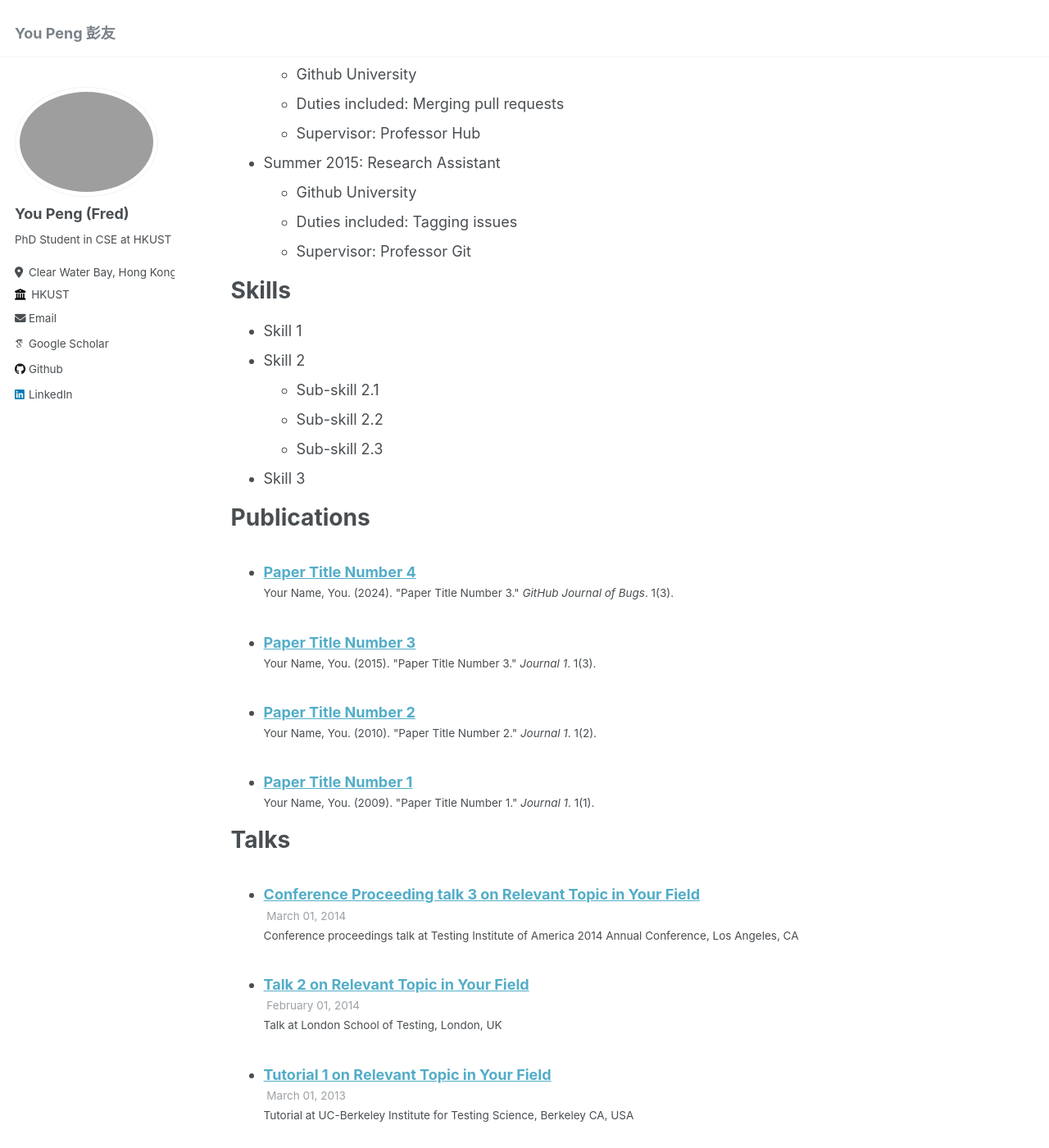
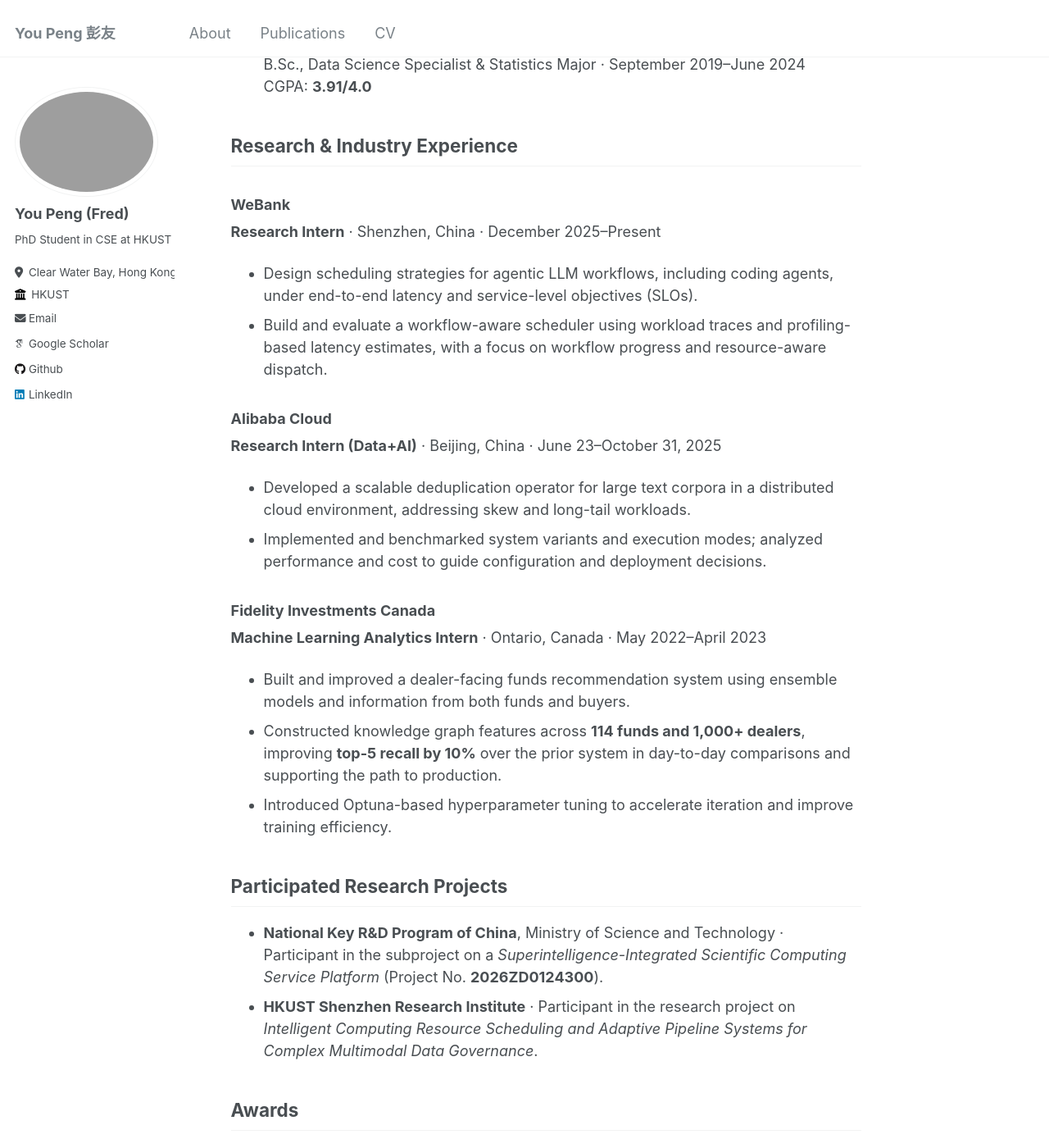
Before and after one commit to Fredooooooo/Fredooooooo.github.io, a Jekyll site: the page built from _pages/cv.md, in a window 1280 px wide and 1400 px high, scrolled down 472 px. Shown: the whole window at 82% size. Built offline with Jekyll 4.4.1, drawn with Linux system fonts in a browser that asks for light colours; some web fonts are replaced; some of the changed text lies outside the part shown.

Commit message:
Update academic homepage from latest resume

```diff
--- a/_config.yml
+++ b/_config.yml
@@ -11,7 +11,7 @@ locale                   : "en-US"
 title                    : "You Peng 彭友"
 title_separator          : "-"
 name                     : &name "You Peng"
-description              : &description "personal description"
+description              : &description "You Peng (Fred), PhD student at HKUST researching LLM serving, power-compute co-design, LLM agents, and data management."
 url                      : https://fredooooooo.github.io # the base hostname & protocol for your site e.g. "https://mmistakes.github.io"
 baseurl                  : "" # the subpath of your site, e.g. "/blog"
 repository               : "fredooooooo/fredooooooo.github.io"
@@ -28,7 +28,7 @@ author:
   location         : "Clear Water Bay, Hong Kong"
   employer         : "HKUST"
   uri              : # URL
-  email            : "fred_peng233@outlook.com"
+  email            : "fred.peng@connect.ust.hk"
 
   # Academic websites
   arxiv            : # URL - Update with the correct link to your profile
@@ -43,7 +43,7 @@ author:
   bitbucket        : # Username - Update with your username on the site
   codepen          : # Username
   dribbble         : # Username
-  github           : "https://github.com/Fredooooooo"
+  github           : "Fredooooooo"
   kaggle           : # Username
   stackoverflow    : # User number or user number and name (i.e., use "1" or "1/jeff-atwood")
 
@@ -57,7 +57,7 @@ author:
   keybase          : # Username
   instagram        : # Username
   lastfm           : # Username
-  linkedin         : ca.linkedin.com/in/you-peng/
+  linkedin         : "you-peng"
   mastodon         : # URL
   medium           : # URL
   pinterest        : # Username
--- a/_data/navigation.yml
+++ b/_data/navigation.yml
@@ -1,2 +1,8 @@
-# main links links
+# Main navigation
 main:
+  - title: "About"
+    url: /
+  - title: "Publications"
+    url: /publications/
+  - title: "CV"
+    url: /cv/
--- /dev/null
+++ b/_includes/publications.md
@@ -0,0 +1,37 @@
+<sup>*</sup> Equal contribution.
+
+{{ include.heading | default: "###" }} Peer-reviewed Publications
+
+- **Hexgen-Flow: Optimizing LLM Inference Request Scheduling for Agentic Text-to-SQL**
+  **You Peng**<sup>*</sup>, Youhe Jiang<sup>*</sup>, Wenqi Jiang, Chen Wang, Binhang Yuan.
+  **IEEE ICDE 2026** · Published.
+
+- **HexGen-3: A Fully Disaggregated LLM Serving Framework with Fine-Grained Heterogeneous Resource Autoscaling**
+  Youhe Jiang<sup>*</sup>, Wenshuang Li<sup>*</sup>, **You Peng**, Jintao Zhang, Ran Yan, Jianfei Chen, Xu Han, Fangcheng Fu, Binhang Yuan.
+  **ICML 2026** · Published.
+
+- **TQA-Bench: Evaluating LLMs for Multi-Table Question Answering**
+  Zipeng Qiu, Chenyue Li, **You Peng**, Guangxin He, Binhang Yuan, Chen Wang.
+  **IEEE Transactions on Big Data** · Accepted. [Preprint](https://doi.org/10.48550/arXiv.2411.19504).
+
+{{ include.heading | default: "###" }} Preprints
+
+- **eFAIR: Fair LLM Serving under Hourly Electricity Commitments**
+  **You Peng**<sup>*</sup>, Youhe Jiang<sup>*</sup>, Chen Wang, Binhang Yuan.
+  2026 · [arXiv:2611.24119](https://arxiv.org/abs/2611.24119).
+
+- **ePACT: Energy-Performance-Aware Commitment Tracking for LLM Serving**
+  **You Peng**<sup>*</sup>, Youhe Jiang<sup>*</sup>, Chen Wang, Binhang Yuan.
+  2026 · [arXiv:2610.01784](https://arxiv.org/abs/2610.01784).
+
+- **Autopoiesis: A Self-Evolving System Paradigm for LLM Serving Under Runtime Dynamics**
+  Youhe Jiang<sup>*</sup>, Ran Yan<sup>*</sup>, **You Peng**<sup>*</sup>, Wenshuang Li, Taiyi Wang, Fangcheng Fu, Binhang Yuan.
+  2026 · [arXiv:2604.07144](https://arxiv.org/abs/2604.07144).
+
+- **HexAGenT: Efficient Agentic LLM Serving via Workflow- and Heterogeneity-Aware Scheduling**
+  **You Peng**<sup>*</sup>, Youhe Jiang<sup>*</sup>, Wenshuang Li, Xu Xu, Ke Zhou, Jiawei Jiang, Chen Wang, Binhang Yuan.
+  2026 · [arXiv:2605.16637](https://arxiv.org/abs/2605.16637).
+
+- **Zero-Indexing Internet Search Augmented Generation for Large Language Models**
+  Guangxin He, Zonghong Dai, Jiangcheng Zhu, Binqiang Zhao, Qicheng Hu, Chenyue Li, **You Peng**, Chen Wang, Binhang Yuan.
+  2024 · [arXiv:2411.19478](https://arxiv.org/abs/2411.19478).
--- /dev/null
+++ b/_includes/resume-details.md
@@ -0,0 +1,48 @@
+## Education
+
+- **The Hong Kong University of Science and Technology (HKUST)** · Hong Kong
+  PhD in Computer Science and Engineering · September 2024–Present
+  Advisor: Prof. Binhang Yuan · CGA: **3.77/4.3**
+
+- **University of Toronto** · Ontario, Canada
+  B.Sc., Data Science Specialist & Statistics Major · September 2019–June 2024
+  CGPA: **3.91/4.0**
+
+## Research & Industry Experience
+
+### WeBank
+
+**Research Intern** · Shenzhen, China · December 2025–Present
+
+- Design scheduling strategies for agentic LLM workflows, including coding agents, under end-to-end latency and service-level objectives (SLOs).
+- Build and evaluate a workflow-aware scheduler using workload traces and profiling-based latency estimates, with a focus on workflow progress and resource-aware dispatch.
+
+### Alibaba Cloud
+
+**Research Intern (Data+AI)** · Beijing, China · June 23–October 31, 2025
+
+- Developed a scalable deduplication operator for large text corpora in a distributed cloud environment, addressing skew and long-tail workloads.
+- Implemented and benchmarked system variants and execution modes; analyzed performance and cost to guide configuration and deployment decisions.
+
+### Fidelity Investments Canada
+
+**Machine Learning Analytics Intern** · Ontario, Canada · May 2022–April 2023
+
+- Built and improved a dealer-facing funds recommendation system using ensemble models and information from both funds and buyers.
+- Constructed knowledge graph features across **114 funds and 1,000+ dealers**, improving **top-5 recall by 10%** over the prior system in day-to-day comparisons and supporting the path to production.
+- Introduced Optuna-based hyperparameter tuning to accelerate iteration and improve training efficiency.
+
+## Participated Research Projects
+
+- **National Key R&D Program of China**, Ministry of Science and Technology · Participant in the subproject on a *Superintelligence-Integrated Scientific Computing Service Platform* (Project No. **2026ZD0124300**).
+- **HKUST Shenzhen Research Institute** · Participant in the research project on *Intelligent Computing Resource Scheduling and Adaptive Pipeline Systems for Complex Multimodal Data Governance*.
+
+## Awards
+
+- **HKUST RedBird Academic Excellence Award**, 2025–2026.
+- **University of Toronto Dean's List Scholar**, 2020–2023.
+
+## Skills
+
+- **Programming & Tools:** Python, SQL, R, Java, JavaScript, Git, Docker, PyTorch.
+- **Research & Systems:** LLM inference serving, scheduling optimization, data analysis, data visualization.
--- a/_pages/cv.md
+++ b/_pages/cv.md
@@ -7,58 +7,18 @@ redirect_from:
   - /resume
 ---
 
-{% include base_path %}
+**You Peng** · PhD Student in Computer Science and Engineering, HKUST
 
-Education
-======
-* Ph.D in Version Control Theory, GitHub University, 2018 (expected)
-* M.S. in Jekyll, GitHub University, 2014
-* B.S. in GitHub, GitHub University, 2012
+[fred.peng@connect.ust.hk](mailto:fred.peng@connect.ust.hk) · +852 8494 8269 · [LinkedIn](https://www.linkedin.com/in/you-peng/)
 
-Work experience
-======
-* Spring 2024: Academic Pages Collaborator
-  * Github University
-  * Duties includes: Updates and improvements to template
-  * Supervisor: The Users
+**Research interests:** LLM serving, power-compute co-design, LLM agents, data management.
 
-* Fall 2015: Research Assistant
-  * Github University
-  * Duties included: Merging pull requests
-  * Supervisor: Professor Hub
+{% include resume-details.md %}
 
-* Summer 2015: Research Assistant
-  * Github University
-  * Duties included: Tagging issues
-  * Supervisor: Professor Git
+## Publications
 
-Skills
-======
-* Skill 1
-* Skill 2
-  * Sub-skill 2.1
-  * Sub-skill 2.2
-  * Sub-skill 2.3
-* Skill 3
+{% include publications.md %}
 
-Publications
-======
-  <ul>{% for post in site.publications reversed %}
-    {% include archive-single-cv.html %}
-  {% endfor %}</ul>
+## Additional Qualification
 
-Talks
-======
-  <ul>{% for post in site.talks reversed %}
-    {% include archive-single-talk-cv.html  %}
-  {% endfor %}</ul>
-
-Teaching
-======
-  <ul>{% for post in site.teaching reversed %}
-    {% include archive-single-cv.html %}
-  {% endfor %}</ul>
-
-Service and leadership
-======
-* Currently signed in to 43 different slack teams
+CFA Level II Candidate.
```
Also changed, not shown: other parts of _pages/cv.md (+1 -1 lines), _pages/about.md (+8 -34 lines), _pages/publications.md (+2 -6 lines).
